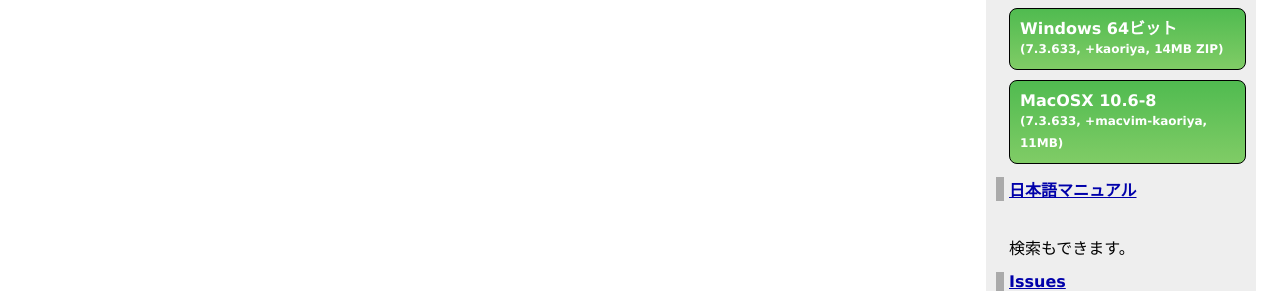
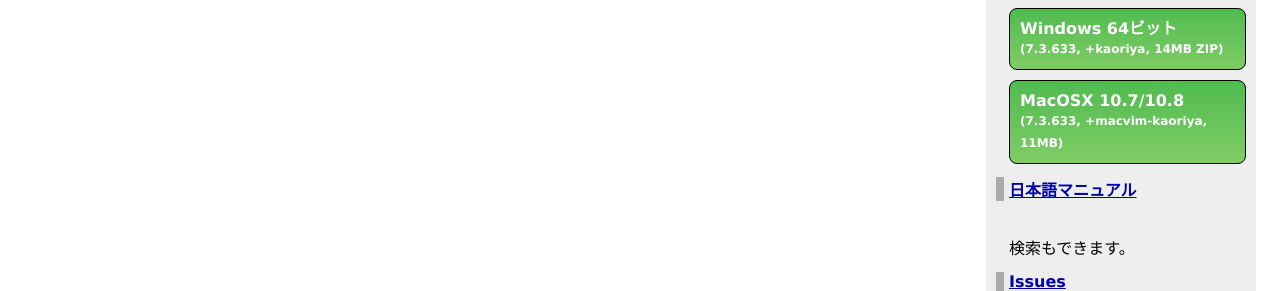
Before and after one commit to vim-jp/vim-jp.github.io, a Jekyll site: the page built from 403.html, in a window 1280 px wide. Shown: the part 267-558 px from the top of the page. Built offline with Jekyll 4.4.1, drawn with Linux system fonts in a browser that asks for light colours; nearby versions of some CDN libraries; Markdown is read by kramdown in place of the engine named in the settings; comment, search, counter and statistics services are not loaded.

Commit message:
replace texts in default layout by config's

```diff
--- a/_config.yml
+++ b/_config.yml
@@ -43,14 +43,14 @@
 
 downloads:
   vim73w32:
-    title: Windows 32ビット Kaoriya
+    title: Windows 32ビット
     version: 7.3.633
     info: +kaoriya, 14MB ZIP
   vim73w64:
-    title: Windows 64ビット Kaoriya
+    title: Windows 64ビット
     version: 7.3.633
     info: +kaoriya, 14MB ZIP
   vim73mac:
-    title: MacOSX 10.6/10.7/10.8
+    title: MacOSX 10.7/10.8
     version: 7.3.633
     info: +macvim-kaoriya, 11MB
--- a/_layouts/default.html
+++ b/_layouts/default.html
@@ -73,15 +73,15 @@
 					<dd>
 					<ul>
 						<li><a href="http://files.kaoriya.net/goto/vim73w32"
-							class="download_button"><span>Windows 32ビット</span><br />
+							class="download_button"><span>{{site.downloads.vim73w32.title}}</span><br />
 							<span class="info">({{ site.downloads.vim73w32.version }}, {{ site.downloads.vim73w32.info }})</span>
 						</a></li>
 						<li><a href="http://files.kaoriya.net/goto/vim73w64"
-							class="download_button"><span>Windows 64ビット</span><br />
+							class="download_button"><span>{{site.downloads.vim73w64.title}}</span><br />
 							<span class="info">({{ site.downloads.vim73w64.version }}, {{ site.downloads.vim73w64.info }})</span>
 						</a></li>
 						<li><a href="http://files.kaoriya.net/goto/vim73mac"
-							class="download_button"><span>MacOSX 10.6-8</span><br />
+							class="download_button"><span>{{site.downloads.vim73mac.title}}</span><br />
 							<span class="info">({{ site.downloads.vim73mac.version }}, {{ site.downloads.vim73mac.info }})</span>
 						</a></li>
 					</ul>
```
